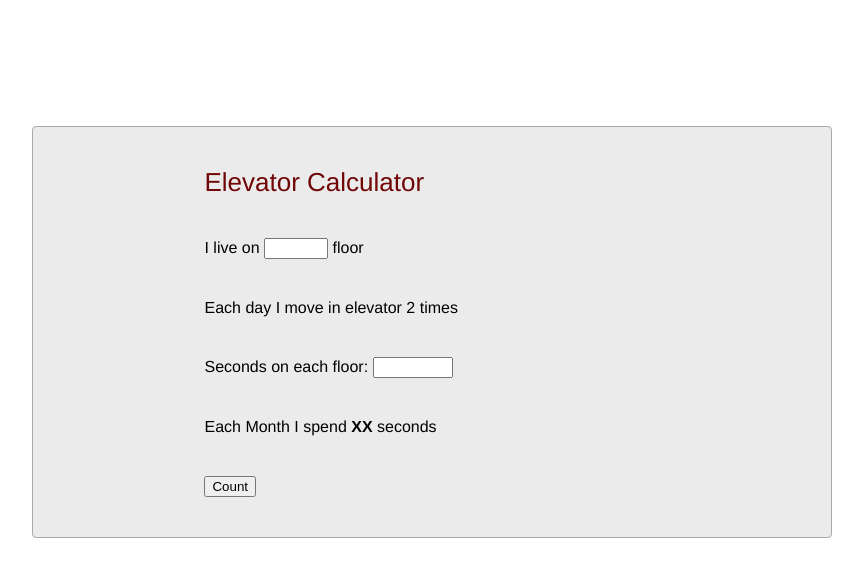
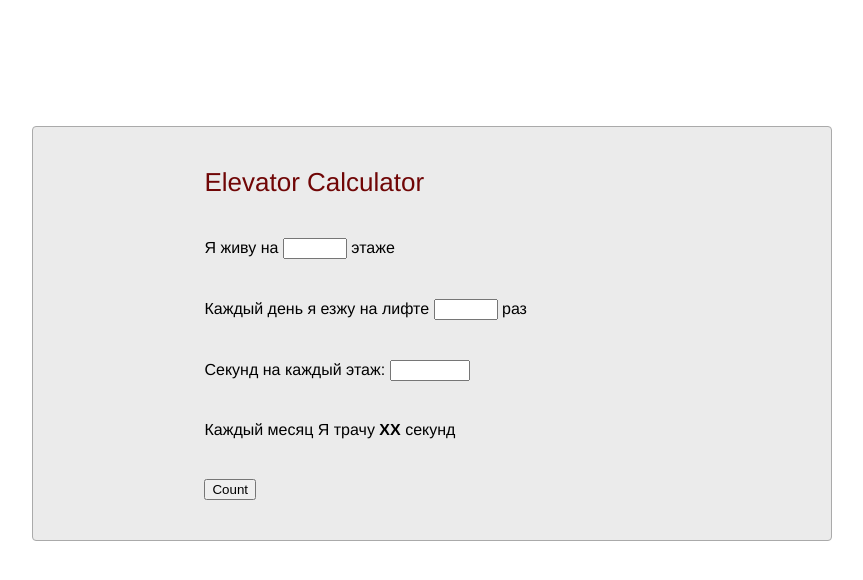
Before and after one commit to Slava40000/ElevatorCalculator, a plain HTML site: page index.html in a window 1280 px wide. Both pictures are taken after a click on the button "Count". Shown: the whole page, without its empty margins (208-1071 px from the left). Drawn offline with Linux system fonts and the light colour scheme.

Commit message:
translate + js in file

```diff
--- a/index.html
+++ b/index.html
@@ -3,6 +3,8 @@
 
 <head>
     <link rel="stylesheet" href="styles.css">
+    <script src="scripts.js"></script>
+    <title>Elevator40000</title>
 </head>
 
 <main>
@@ -10,33 +12,34 @@
         Elevator Calculator
     </div>
     <div class="floor-block">
-        I live on
+        Я живу на
         <input id="floor-number" oninput="console.log('floor number', value)" type="number" min="1" max="100">
-        floor
+        этаже
     </div>
     <div class="rides-per-day-block">
-        Each day I move in elevator 2 times
-        <!-- add here "number of rides" input field -->
+        Каждый день я езжу на лифте
+        <input id="rides-per-day" type="number" min="1" max="100">
+        раз
     </div>
     <div class="speed-block">
         <!-- Elevator speed: -->
         <!-- <input type="range" min="1" max="10"> -->
-        Seconds on each floor:
+        Секунд на каждый этаж:
         <input id="elevators-speed" type="number" step="0.25" min="0" max="10">
     </div>
     <div class="results-block">
-        Each Month
+        Каждый месяц
         <!-- //uncomment this code when day/month selector will be ready
                 <select name="speed" id="speed">
                 <option value="Day">Day</option>
                 <option value="Month">Month</option>
                 <option value="Year">Year</option>
             </select> -->
-        I spend <b>XX</b> seconds
+        Я трачу <b>XX</b> секунд
     </div>
     <div class="count-results-button">
         <input value="Count"
-            onclick="console.log(document.getElementById('floor-number').value*document.getElementById('elevators-speed').value*2*30, 'seconds')"
+            onclick="CalculateTime()"
             type="button">
     </div>
 </main>
--- a/scripts.js
+++ b/scripts.js
@@ -1 +1,8 @@
 // nomer-etaja.addEventListener('input', e => span.innerText = e.target.value)
+
+    function CalculateTime(){
+        let floor = document.getElementById('floor-number').value;
+        let speed = document.getElementById('elevators-speed').value;
+        let rides = document.getElementById('rides-per-day').value;
+        alert("Каждый месяц " + floor*speed*rides*30 + " секунд");
+}
```
